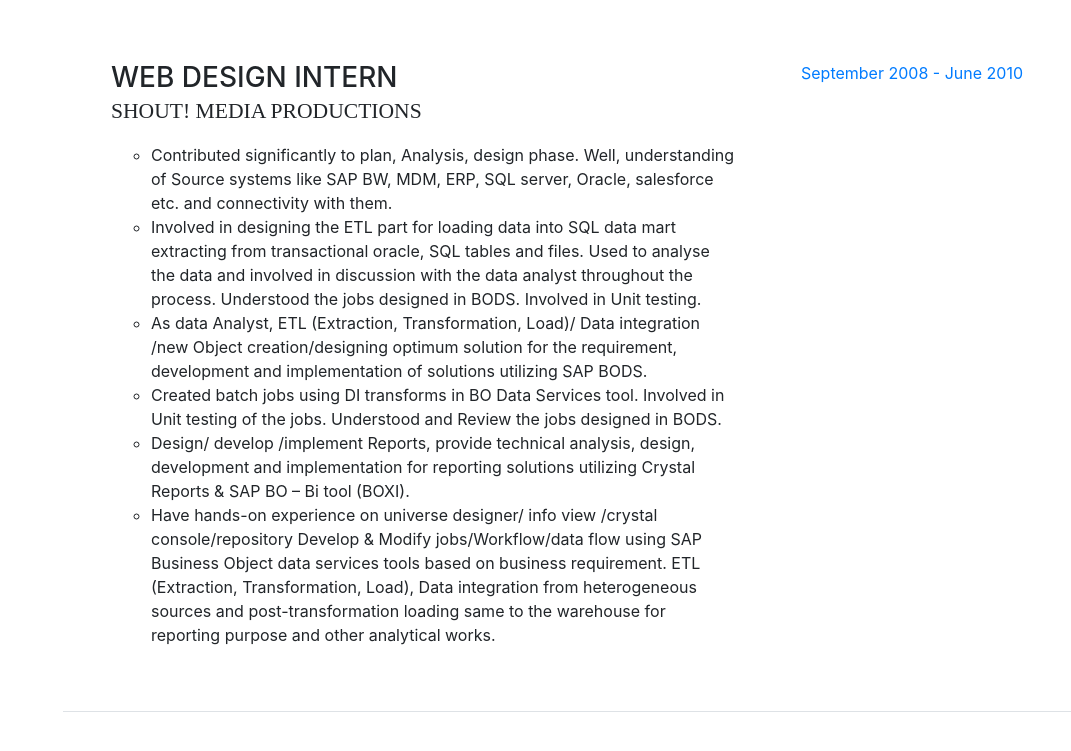
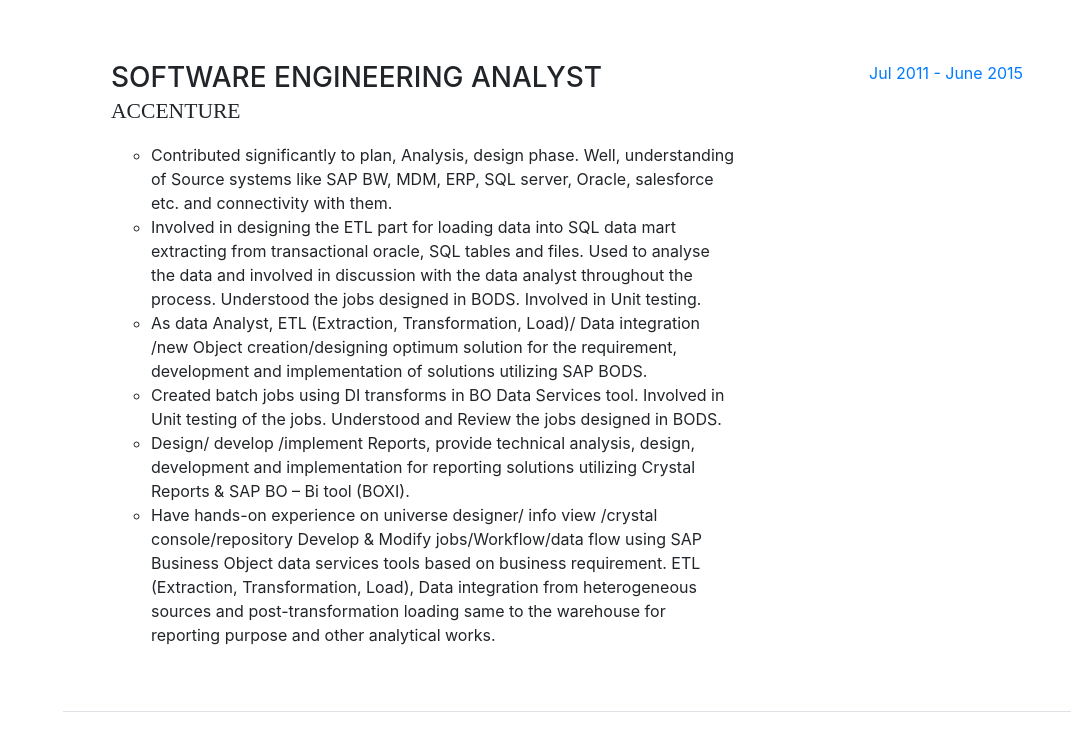
Before and after one commit to sumitdvlp/sumitdvlp.github.io, a website with bundled scripts: page index.html in a window 1280 px wide. Shown: the part 2972-3723 px from the top of the page, without its empty margins (209-1280 px from the left). Built offline with nearby package versions, Linux system fonts and the light colour scheme; a web font is replaced by a local one.

Commit message:
corrected accenture

```diff
--- a/index.html
+++ b/index.html
@@ -306,8 +306,8 @@
 
           <div class="resume-item d-flex flex-column flex-md-row">
             <div class="resume-content mr-auto">
-              <h3 class="mb-0">Web Design Intern</h3>
-              <div class="subheading mb-3">Shout! Media Productions</div>
+              <h3 class="mb-0">Software Engineering Analyst</h3>
+              <div class="subheading mb-3">Accenture</div>
               <ul type="circle">
                 <li>Contributed significantly to plan, Analysis, design phase. Well, understanding of Source systems like SAP BW, MDM, ERP, SQL server, Oracle, salesforce etc. and connectivity with them.</li>
                 <li>Involved in designing the ETL part for loading data into SQL data mart extracting from transactional oracle, SQL tables and files. Used to analyse the data and involved in discussion with the data analyst throughout the process. Understood the jobs designed in BODS. Involved in Unit testing.</li>
@@ -325,7 +325,7 @@
               </ul>
             </div>
             <div class="resume-date text-md-right">
-              <span class="text-primary">September 2008 - June 2010</span>
+              <span class="text-primary">Jul 2011 - June 2015</span>
             </div>
           </div>
 
```
